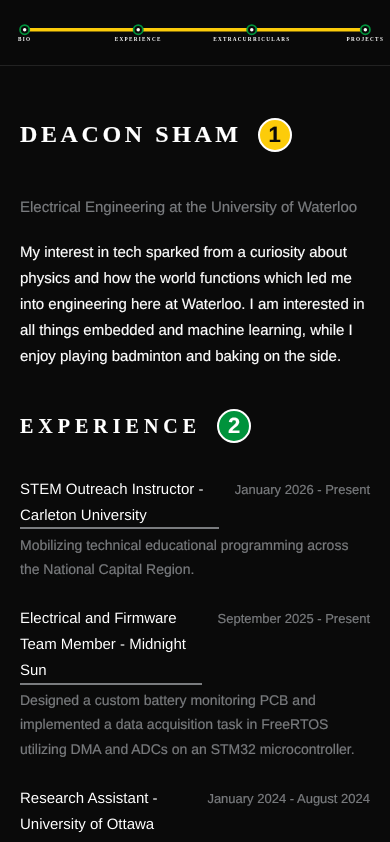
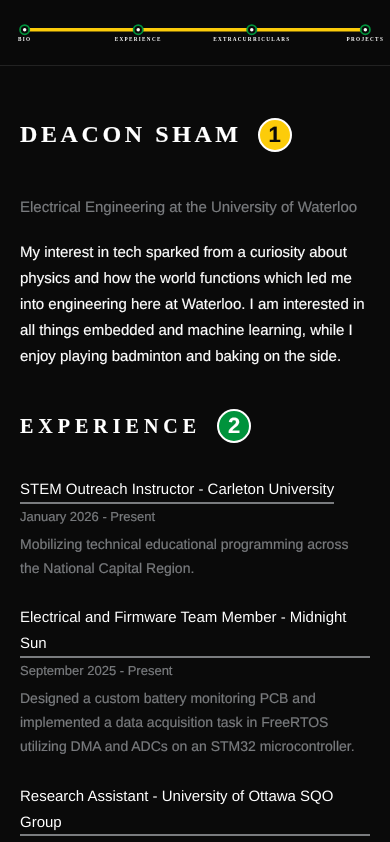
Before and after one commit to DeaconSham/deaconsham.github.io, a React (Vite) app: page / in a window 390 px wide. Shown: the top 842 px of the page. Built offline with nearby package versions, Linux system fonts and the light colour scheme.

Commit message:
better mobile support

```diff
--- a/src/index.css
+++ b/src/index.css
@@ -312,8 +312,10 @@ a:hover {
         font-size: 1.5rem;
     }
 
-    .project-item {
+    .project-item,
+    .experience-header {
         flex-direction: column;
+        align-items: flex-start;
         gap: 0.15rem;
     }
 
```
